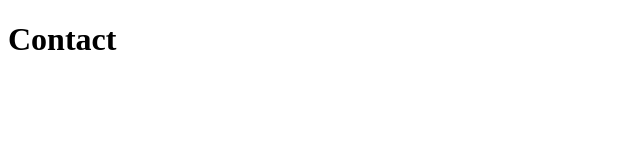
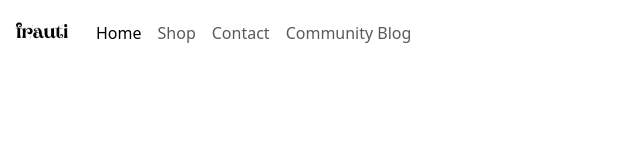
Before and after one commit to aprilramos-dla/etechFinalProject, a plain HTML site: page contact.html in a window 1280 px wide. Shown: the whole page, without its empty margins (0-640 px from the left). Drawn offline with nearby package versions, Linux system fonts and the light colour scheme.

Commit message:
Update contact.html

```diff
--- a/contact.html
+++ b/contact.html
@@ -5,9 +5,45 @@
     <meta http-equiv="X-UA-Compatible" content="IE=edge">
     <meta name="viewport" content="width=device-width, initial-scale=1.0">
     <title> Contact </title>
+    <link href="https://cdn.jsdelivr.net/npm/bootstrap@5.3.0-alpha3/dist/css/bootstrap.min.css"
+    rel="stylesheet" integrity="sha384-KK94CHFLLe+nY2dmCWGMq91rCGa5gtU4mk92HdvYe+M/SXH301p5ILy+dN9+nJOZ" crossorigin="anonymous">
+    <script src="https://cdn.jsdelivr.net/npm/@popperjs/core@2.11.7/dist/umd/popper.min.js" integrity="sha384-zYPOMqeu1DAVkHiLqWBUTcbYfZ8osu1Nd6Z89ify25QV9guujx43ITvfi12/QExE" crossorigin="anonymous"></script>
+    <script src="https://cdn.jsdelivr.net/npm/bootstrap@5.3.0-alpha3/dist/js/bootstrap.min.js" integrity="sha384-Y4oOpwW3duJdCWv5ly8SCFYWqFDsfob/3GkgExXKV4idmbt98QcxXYs9UoXAB7BZ" crossorigin="anonymous"></script>
+
+    <link rel="stylesheet" href="contact.css">
 </head>
 <body>
-    <h1> Contact </h1>
+    <nav class="navbar">
+        <nav class="navbar navbar-expand-lg bg-body-tertiary">
+            <div class="container-fluid" style="background-color: white;">
+            <a class="navbar-brand" href="index.html">
+                <img src="images/holver logo.png" alt="frauti" width="60" height="41">
+            </a>
+            <button class="navbar-toggler" type="button" data-bs-toggle="collapse" data-bs-target="#navbarNav" aria-controls="navbarNav" aria-expanded="false" aria-label="Toggle navigation">
+                <span class="navbar-toggler-icon"></span>
+            </button>
+            <div class="collapse navbar-collapse justify-content-center" id="navbarNav">
+                <ul class="navbar-nav">
+                <li class="nav-item">
+                    <a class="nav-link active" aria-current="page" href="index.html">Home</a>
+                </li>
+                <li class="nav-item">
+                    <a class="nav-link" href="shop.html">Shop</a>
+                </li>
+                <li class="nav-item">
+                    <a class="nav-link" href="contact.html">Contact</a>
+                </li>
+                <li class="nav-item">
+                    <a class="nav-link" href="blog.html">Community Blog</a>
+                </li>
+                </ul>
+            </div>
+            </div>
+      </nav>
+      </nav>
 
+
+
+      <link href="https://cdn.jsdelivr.net/npm/bootstrap@5.3.0-alpha3/dist/css/bootstrap.min.css" rel="stylesheet" integrity="sha384-KK94CHFLLe+nY2dmCWGMq91rCGa5gtU4mk92HdvYe+M/SXH301p5ILy+dN9+nJOZ" crossorigin="anonymous">
 </body>
 </html>
```
